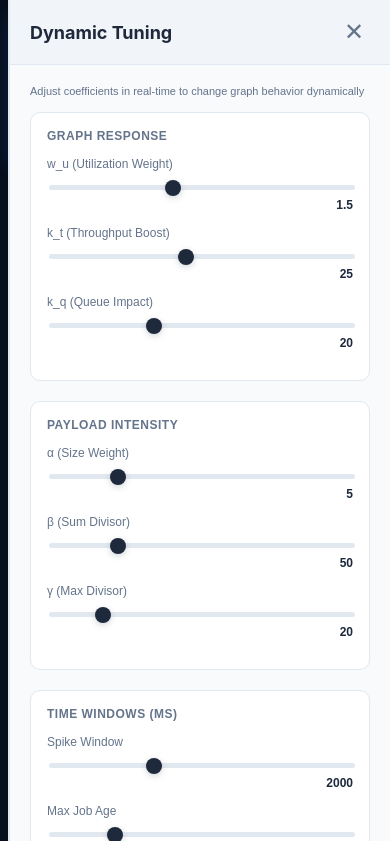
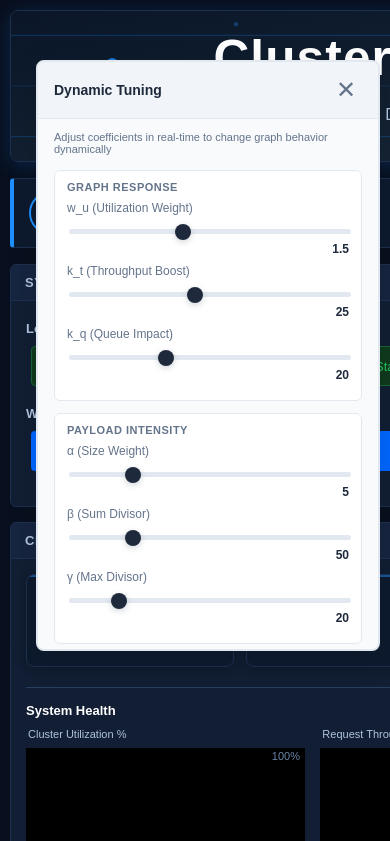
Before and after one commit to eyosi-cmd/Final-Project-CSCI6220, a website: page cluster-os/src/dashboard/dashboard.html in a window 390 px wide. Both pictures are taken after a click on the button "Open Dynamic Tuning Panel". Shown: the top 841 px of the page. Drawn offline with Linux system fonts and the light colour scheme; no server answers.

Commit message:
Refactor side panel to dropdown menu at hamburger button location with scale/fade animation

```diff
--- a/cluster-os/src/dashboard/dashboard-client.js
+++ b/cluster-os/src/dashboard/dashboard-client.js
@@ -93,7 +93,8 @@ function initializeTuningPanel() {
   var sidePanel = document.getElementById('tuning-side-panel');
 
   if (toggleBtn) {
-    toggleBtn.addEventListener('click', function() {
+    toggleBtn.addEventListener('click', function(e) {
+      e.stopPropagation();
       if (sidePanel) {
         sidePanel.classList.toggle('open');
       }
@@ -110,11 +111,18 @@ function initializeTuningPanel() {
 
   if (sidePanel) {
     sidePanel.addEventListener('click', function(e) {
-      if (e.target === sidePanel) {
+      e.stopPropagation();
+    });
+  }
+
+  // Close panel when clicking outside
+  document.addEventListener('click', function(e) {
+    if (sidePanel && toggleBtn) {
+      if (!sidePanel.contains(e.target) && !toggleBtn.contains(e.target)) {
         sidePanel.classList.remove('open');
       }
-    });
-  }
+    }
+  });
 }
 
 function initializeTuningControls() {
--- a/cluster-os/src/dashboard/dashboard.css
+++ b/cluster-os/src/dashboard/dashboard.css
@@ -306,7 +306,6 @@ body {
     opacity: 0.6;
 }
 
-/* Generic range input styling for all forms */
 input[type="range"] {
     -webkit-appearance: none;
     width: 100%;
@@ -610,31 +609,35 @@ code {
 }
 
 .tuning-side-panel {
-    position: fixed;
-    right: 0;
-    top: 0;
-    height: 100vh;
-    width: 380px;
+    position: absolute;
+    top: 60px;
+    right: 10px;
+    width: 340px;
+    max-height: 70vh;
     background: #F8FAFC;
-    border-left: 2px solid #E2E8F0;
-    box-shadow: -4px 0 16px rgba(0, 0, 0, 0.08);
-    transform: translateX(380px);
-    transition: transform 0.4s cubic-bezier(0.34, 1.56, 0.64, 1);
+    border: 2px solid #E2E8F0;
+    border-radius: 8px;
+    box-shadow: 0 8px 32px rgba(0, 0, 0, 0.12);
+    transform: scale(0.95) translateY(-10px);
+    opacity: 0;
+    transition: all 0.3s cubic-bezier(0.34, 1.56, 0.64, 1);
     z-index: 1000;
     overflow-y: auto;
     overflow-x: hidden;
+    pointer-events: none;
 }
 
 .tuning-side-panel.open {
-    transform: translateX(0);
+    transform: scale(1) translateY(0);
+    opacity: 1;
+    pointer-events: all;
 }
 
 .tuning-panel-header {
-    position: sticky;
-    top: 0;
+    position: relative;
     background: #F1F5F9;
     border-bottom: 1px solid #E2E8F0;
-    padding: 16px 20px;
+    padding: 12px 16px;
     display: flex;
     justify-content: space-between;
     align-items: center;
@@ -643,10 +646,9 @@ code {
 
 .tuning-panel-header h2 {
     margin: 0;
-    font-size: 18px;
-    font-weight: 700;
+    font-size: 14px;
+    font-weight: 600;
     color: #1E293B;
-    font-family: 'Inter', 'Segoe UI', sans-serif;
 }
 
 .tuning-panel-close-btn {
@@ -670,27 +672,29 @@ code {
 }
 
 .tuning-panel-content {
-    padding: 20px;
+    padding: 12px 16px;
     color: #1E293B;
+    max-height: 60vh;
+    overflow-y: auto;
 }
 
 .tuning-panel-content .tuning-grid {
     display: grid;
     grid-template-columns: 1fr;
-    gap: 20px;
-    margin-bottom: 20px;
+    gap: 12px;
+    margin-bottom: 12px;
 }
 
 .tuning-panel-content .tuning-section {
     background: #FFFFFF;
     border: 1px solid #E2E8F0;
-    padding: 16px;
-    border-radius: 10px;
+    padding: 10px 12px;
+    border-radius: 6px;
 }
 
 .tuning-panel-content .tuning-section h3 {
-    margin: 0 0 14px 0;
-    font-size: 12px;
+    margin: 0 0 8px 0;
+    font-size: 11px;
     color: #64748B;
     text-transform: uppercase;
     letter-spacing: 0.5px;
@@ -698,7 +702,7 @@ code {
 }
 
 .tuning-panel-content .tuning-input {
-    margin-bottom: 14px;
+    margin-bottom: 8px;
 }
 
 .tuning-panel-content .tuning-input label {
```
